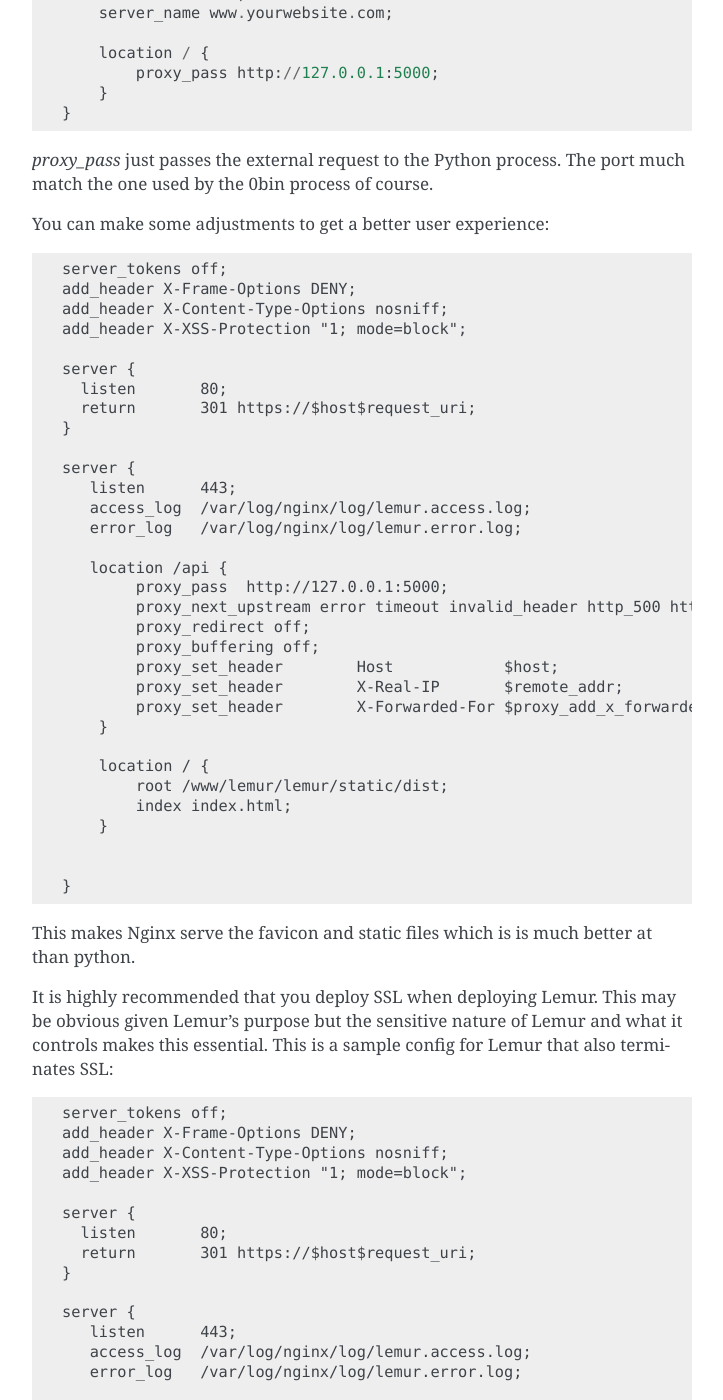
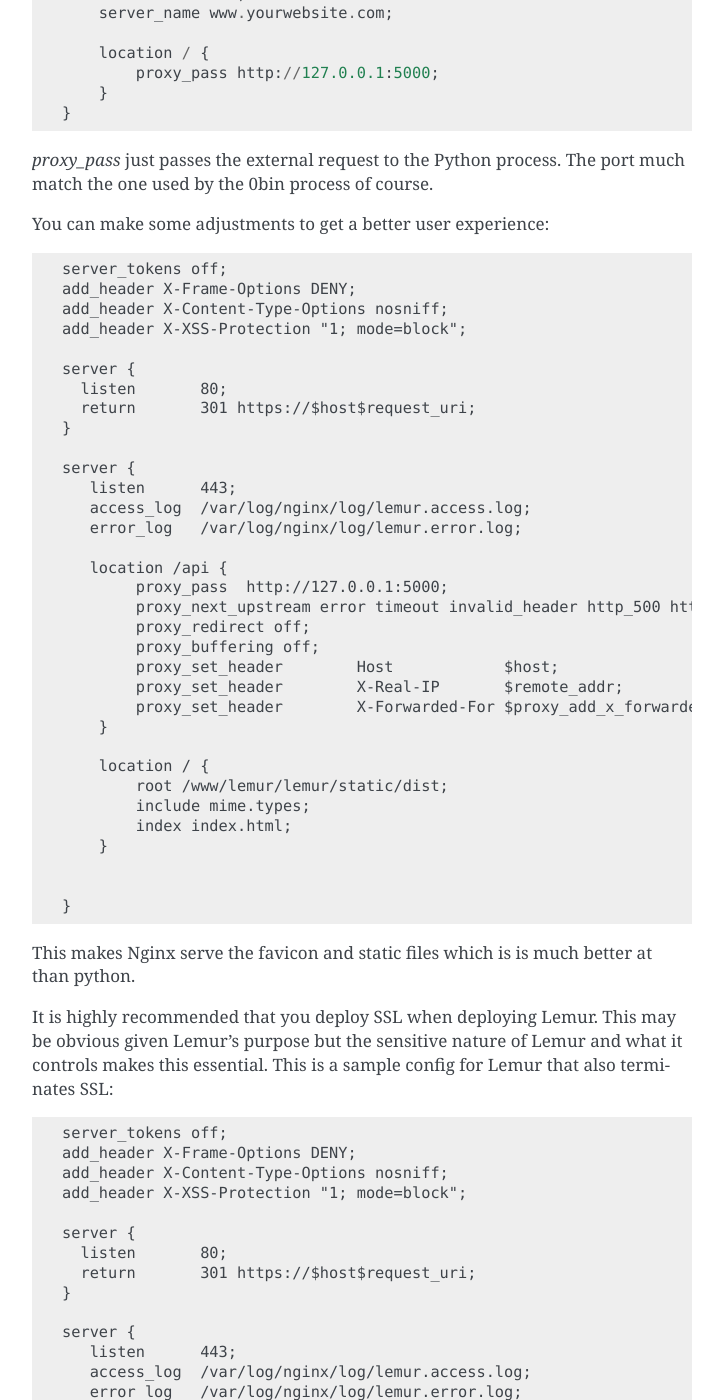
Before and after one commit to Netflix/lemur, a Sphinx documentation site: the page built from docs/production/index.rst, in a window 1280 px wide and 1400 px high, scrolled down 1601 px. Shown: the whole window, without its empty margins (388-1111 px from the left). Built offline with Sphinx 7.4.7, drawn with Linux system fonts in a browser that asks for light colours; pages that are not in the unit, such as notebooks, are missing from menus; some of the changed text lies outside the part shown.

```diff
--- a/docs/production/index.rst
+++ b/docs/production/index.rst
@@ -107,6 +107,7 @@ You can make some adjustments to get a better user experience::
 
         location / {
             root /www/lemur/lemur/static/dist;
+            include mime.types;
             index index.html;
         }
 
@@ -172,6 +173,7 @@ sensitive nature of Lemur and what it controls makes this essential. This is a s
 
         location / {
             root /www/lemur/lemur/static/dist;
+            include mime.types;
             index index.html;
         }
 
--- a/docs/quickstart/index.rst
+++ b/docs/quickstart/index.rst
@@ -147,6 +147,7 @@ You'll use the builtin HttpProxyModule within Nginx to handle proxying
 
     location / {
         root /www/lemur/lemur/static/dist;
+        include mime.types;
         index index.html;
     }
 
```
Also changed, not shown: other parts of docs/production/index.rst (+3 -0 lines), docs/faq.rst (+8 -3 lines).
